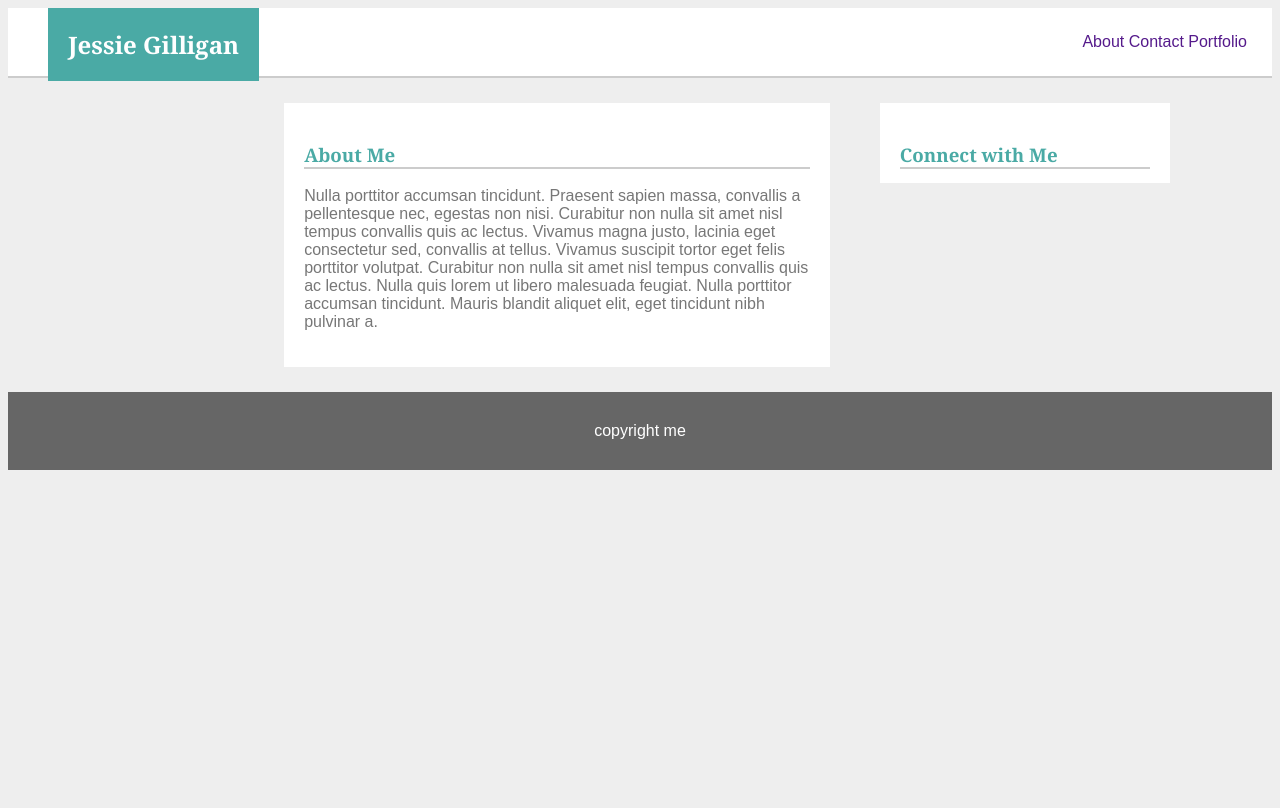
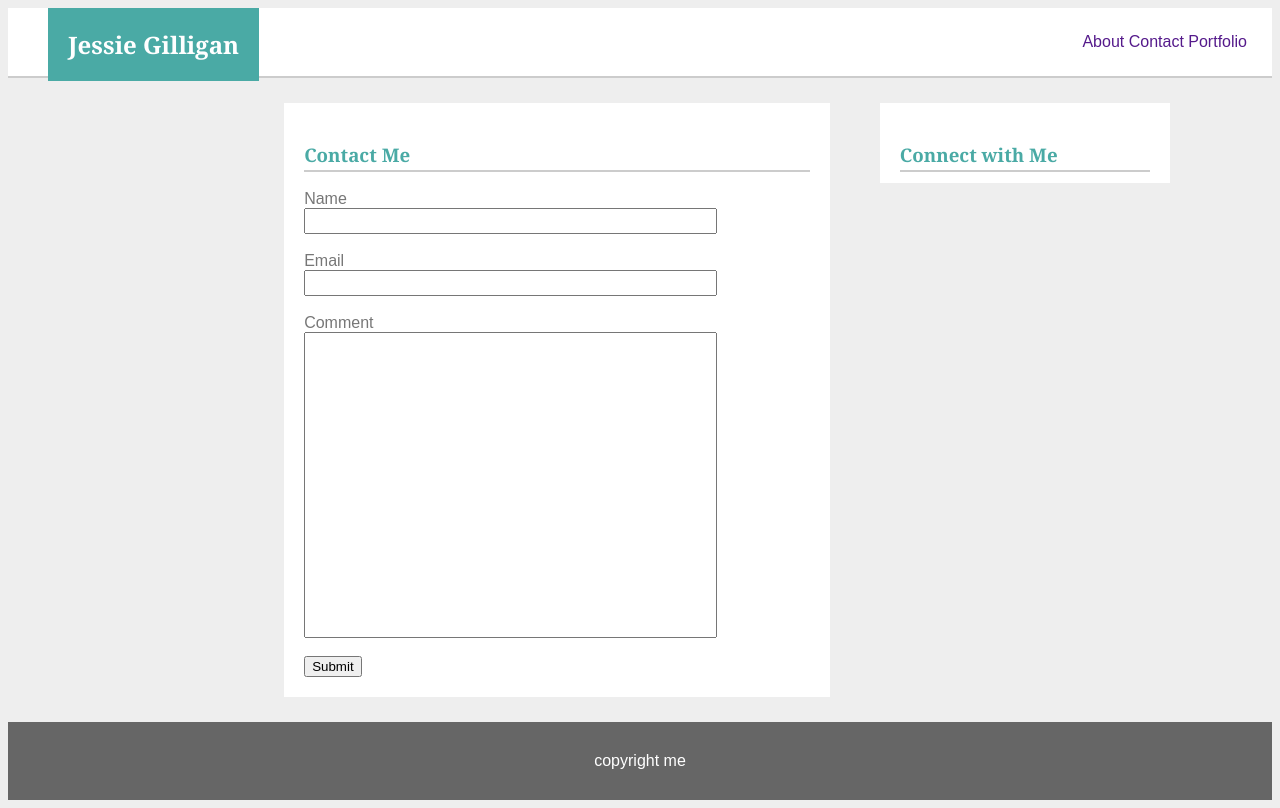
Before and after one commit to jgilligan113/Basic-Portfolio, a PHP site: page /contact.html in a window 1280 px wide. Before the commit the page ends 470 px from the top, so only its background shows below. Run offline with PHP 8.4, Linux system fonts and the light colour scheme.

Commit message:
adding form elements

```diff
--- a/contact.html
+++ b/contact.html
@@ -21,11 +21,21 @@
 	<section class="main-content">
 		<div>
 			<h3>
-				About Me
+				Contact Me
 			</h3>
-			<p>
-			Nulla porttitor accumsan tincidunt. Praesent sapien massa, convallis a pellentesque nec, egestas non nisi. Curabitur non nulla sit amet nisl tempus convallis quis ac lectus. Vivamus magna justo, lacinia eget consectetur sed, convallis at tellus. Vivamus suscipit tortor eget felis porttitor volutpat. Curabitur non nulla sit amet nisl tempus convallis quis ac lectus. Nulla quis lorem ut libero malesuada feugiat. Nulla porttitor accumsan tincidunt. Mauris blandit aliquet elit, eget tincidunt nibh pulvinar a.
-			</p>
+			<form>
+				Name<br>
+				<input type="text" name="name" style="width: 80%; height: 20px">
+				<br><br>
+				Email<br>
+				<input type="email" name="lastname" style="width: 80%; height: 20px">
+				<br><br>
+				Comment<br>
+				<input type="text" name="comment" style="width: 80%; height: 300px">
+				<br><br>
+			</form>
+<input type="submit">
+</form>
 		</div>
 	</section>
 
--- a/css/style.css
+++ b/css/style.css
@@ -74,5 +74,6 @@ h3
 color:#4aaaa5;
 border-bottom: 2px solid #cccccc;
 font-family: 'Georgia', Times, Times New Roman, serif;
+padding-bottom:3px;
 
 }
```
